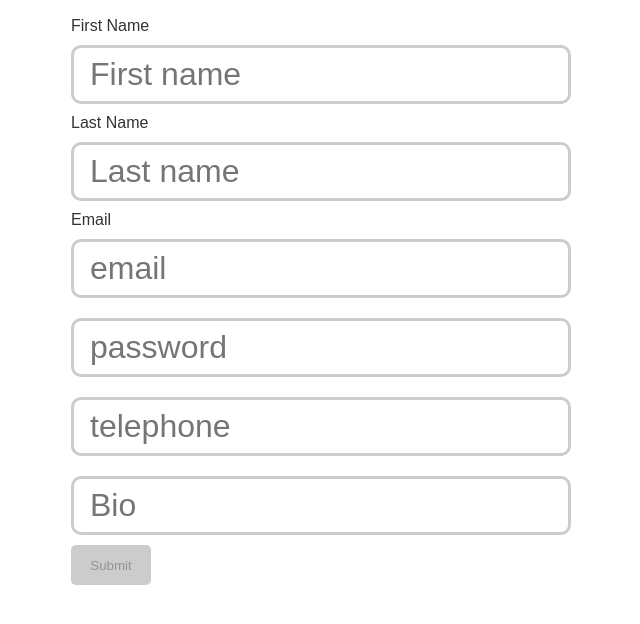
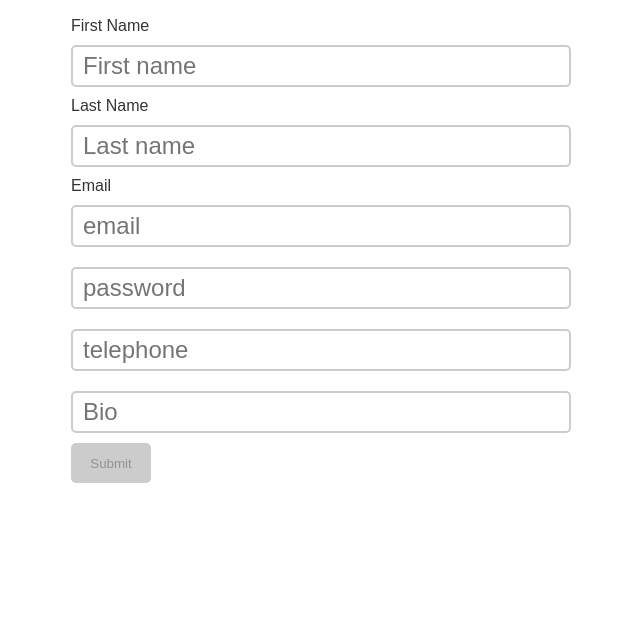
Before and after one commit to srcnebo/jsValidateTest, a plain HTML site: page index.html in a window 1280 px wide. Shown: the part 60-684 px from the top of the page, without its empty margins (319-959 px from the left). Drawn offline with Linux system fonts and the light colour scheme.

Commit message:
Code cleaned and commented

```diff
--- a/script.js
+++ b/script.js
@@ -7,44 +7,48 @@ const button = document.querySelector("button");
 
 console.log(inputs);
 
+//Converts the Nodelist to array
 const inputsToArray = Array.from(inputs);
 
+
+//Object of patterns for each input
 const patterns = {
   firstname: /Steve/,
   lastname: /^[a-zA-Z]{3,15}$/,
   email: /^[a-z]+[\.]*[a-z]*@[a-z]+\.[a-z]{2,3}[\.]?[a-z]{1,2}$/,
   password: /^[\w\W\s]{6,20}$/,
-  telephone: /00/,
-  bio: /hi/
+  telephone: /^[+]\d{8,15}$/,
+  bio: /^[a-zA-Z0-9]{5,200}$/
 };
 
+//function to check if the input value is valid
 inputs.forEach(element => {
   element.addEventListener("input", e => {
     formValidator(e.target, patterns[e.target.name]);
   });
 });
 
-function isValid() {
+//function to check that every element is validated before submit is enabled.
+//Every element must have a class of valid
   return inputsToArray.every(element => {
     return element.className == "valid";
   });
 }
+//Takes 2 arguments
+//Outer if tests that the individual elements are valid and assigns class valid,
+//innner if checks that all elements have a class of valid before the submit is enabled.
 const formValidator = (element, pattern) => {
   if (pattern.test(element.value)) {
     element.className = "valid";
-    console.log("Hi1");
     if (isValid()) {
       button.className = "submit-button";
       button.disabled = false;
-      console.log("Hi2");
     } else {
       button.classList.remove("submit-button");
       button.disabled = true;
-      console.log("Hi3");
     }
   } else {
     element.className = "invalid";
-    console.log("hi4");
   }
 };
 
--- a/style.css
+++ b/style.css
@@ -26,13 +26,13 @@ form {
 
 input {
   display: block;
-  padding: 8px 16px;
-  font-size: 2em;
+  padding: 5px 10px;
+  font-size: 1.5em;
   margin: 10px auto;
   width: 100%;
   box-sizing: border-box;
-  border-radius: 10px;
-  border: 3px solid #ccc;
+  border-radius: 5px;
+  border: 2px solid #ccc;
   outline: none !important;
 }
 .valid {
```
